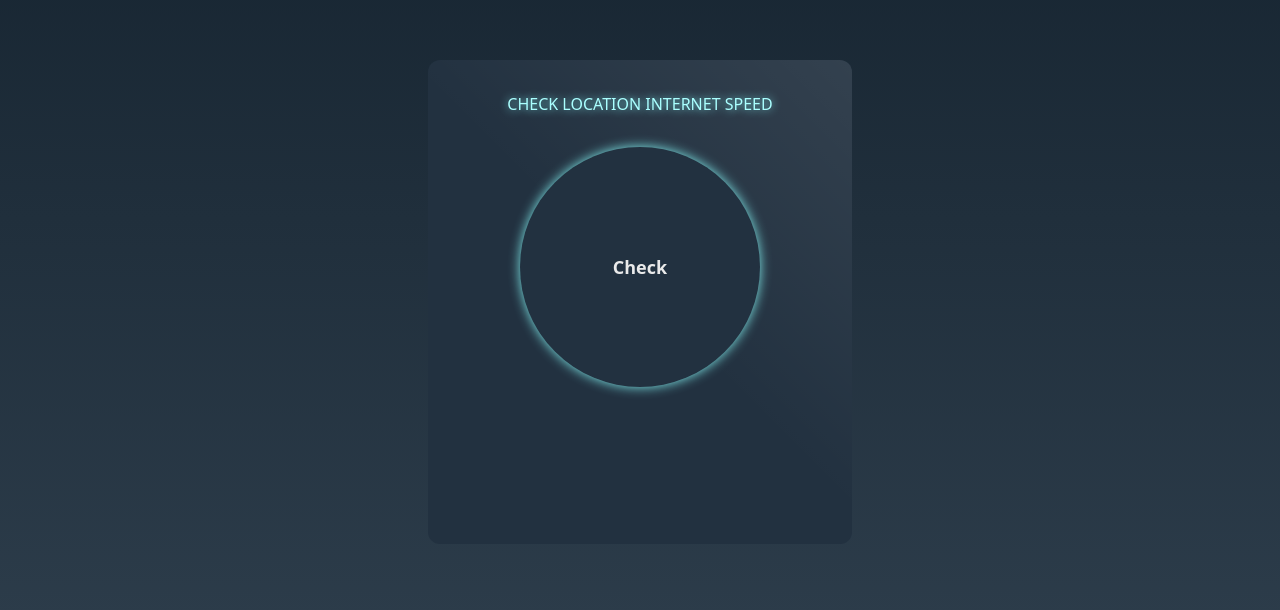
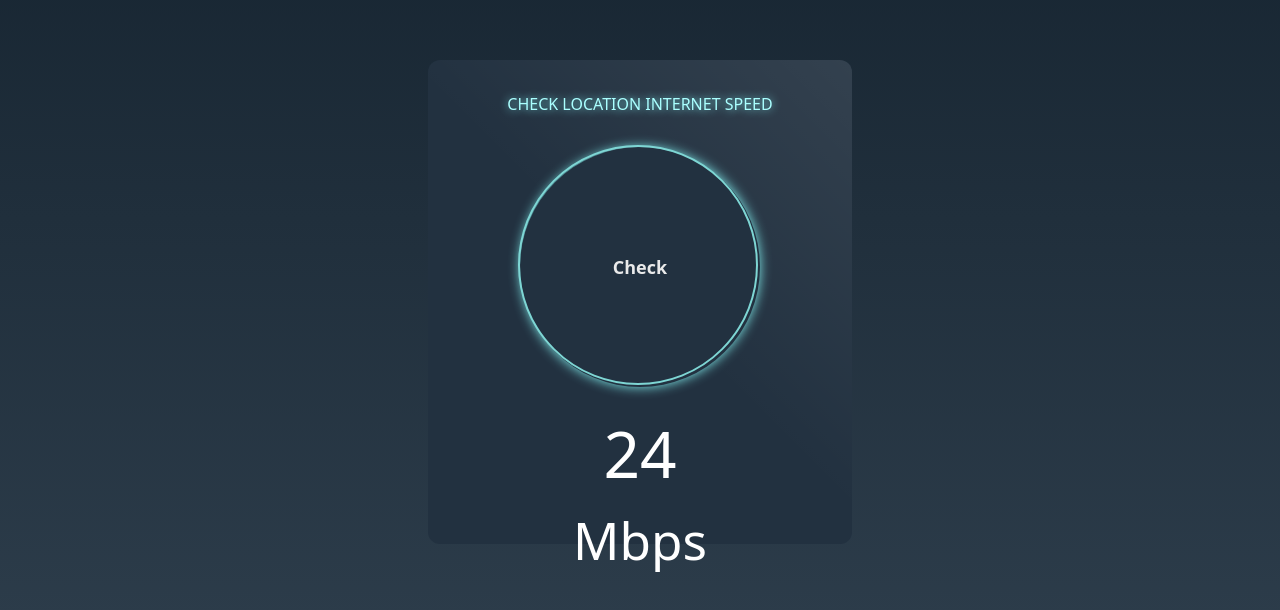
Before and after one commit to jannet18/public-net-frontend, a React (Vite) app: page /new in a window 1280 px wide. Shown: the part 182-792 px from the top of the page. Built offline with nearby package versions, Linux system fonts and the light colour scheme; what tailwindcss-gradients would draw is missing.

Commit message:
internet speed UI completed.

```diff
--- a/src/components/InternetSpeedsNew.jsx
+++ b/src/components/InternetSpeedsNew.jsx
@@ -12,8 +12,10 @@ const InternetSpeedsNew = () => {
           </h1>
           <span className="before:content-[''] before:absolute inset-0 before:h-[0] before:w-[0] before:left-[calc(50% before:- before:8px)] before:border-[8px] before:border-[solid_transparent_0%]  before:border-t-[120px_solid_red] before:[filter:drop-shadow(0_0_12px_#01b6be)] relative mix-blend-multiply invisible inline-block w-[240px] h-[240px] rounded-[50%] bg-[conic-gradient(rgba(1,_182,_190,_0.3)_0%,_transparent_65%)] animate-[radarRotate_2s_linear]"></span>
           <div className="flex items-center justify-center flex-wrap">
-            <div className=""></div>
-            <button className="h-[240px] w-[240px] text-[18px] font-bold leading-6 rounded-full cursor-pointer bg-[#223140] text-[#eaeaea] border-0 [box-shadow:0_0_12px_#81ecec] absolute top-[18%]">
+            <div className="flex w-[100%] text-[64px] flex-col ml-[0] mr-[0] my-[12px]">
+              24 <small className="font-[40%]">Mbps</small>
+            </div>
+            <button className="before:content-[''] before:absolute before:h-[100%] before:w-[100%] before:top-[-2px] before:left-[-2px] before:border-[2px] before:border-solid before:border-[#7ed6d4] before:rounded-full before:animate-[btnRing_2s_linear] after:content-[''] after:absolute  after:h-[100%] after:w-[100%] after:top-[-1px] after:left-[-1px] after:bg-[linear-gradient(45deg,_#25476e_#c7ecee)] after:rounded-full after:z-[-1] h-[240px]  w-[240px] text-[18px] font-bold leading-6 rounded-full cursor-pointer bg-[#223140] text-[#eaeaea] border-0 [box-shadow:0_0_12px_#81ecec] absolute top-[18%] hover:bg-[#1f3c4e]">
               Check
             </button>
           </div>
--- a/src/index.css
+++ b/src/index.css
@@ -6,6 +6,7 @@
   .loader {
     animation: radarRotate 2s linear;
     filter: drop-shadow(0 0 12px #01b6be);
+    margin: 12px 0 32px 0;
   }
 }
 
@@ -14,3 +15,14 @@
     transform: rotate(-360deg);
   }
 }
+
+@keyframes btnRing {
+  60%,
+  100% {
+    height: calc(100% + 60px);
+    width: calc(100% + 60px);
+    top: -32px;
+    left: -32px;
+    opacity: 0;
+  }
+}
```
